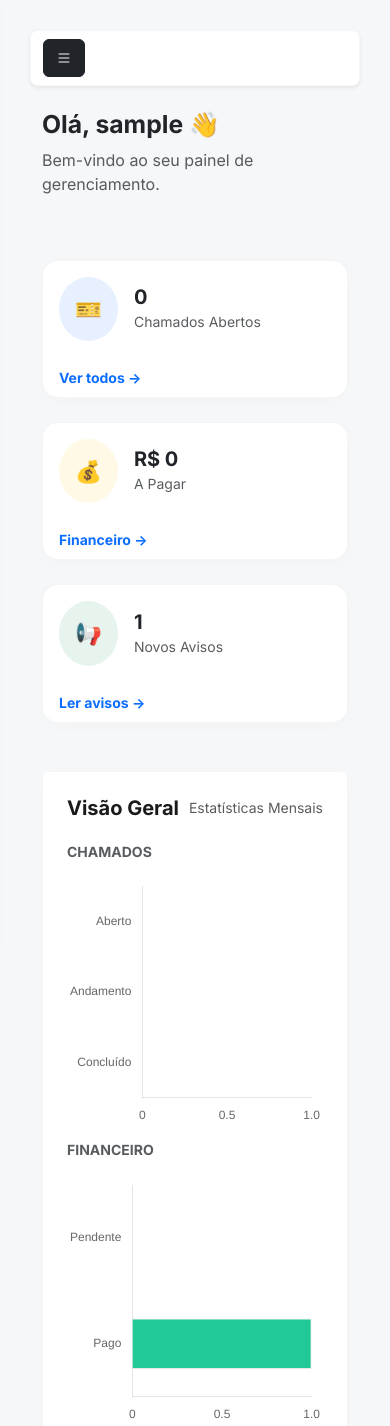
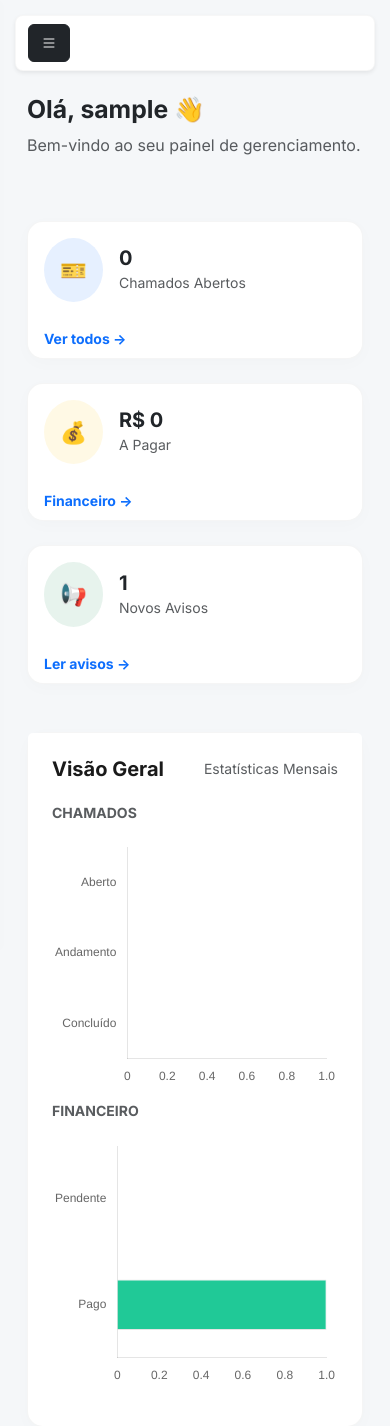
Before and after one commit to italoTT1995/condogest, a Flask app: page / in a window 390 px wide. Shown: the top 1426 px of the page. Run offline with Flask 3, Linux system fonts and the light colour scheme; a user stored in the database is signed in; tables that the repository leaves empty hold one stand-in row (values such as "Sample post"); grey boxes marked "Sample" are stand-in pictures; some libraries are stand-ins or nearby versions.

Commit message:
Upload para conta nova

```diff
--- a/app/static/css/style.css
+++ b/app/static/css/style.css
@@ -186,6 +186,13 @@ h6 {
         padding: 10px;
         border-radius: 8px;
     }
+
+    /* Restore mobile padding and allow scroll */
+    #content {
+        padding: 15px;
+        overflow-x: auto;
+        /* Allow horizontal scroll if needed */
+    }
 }
 
 /* Login Page Specifics */
```
